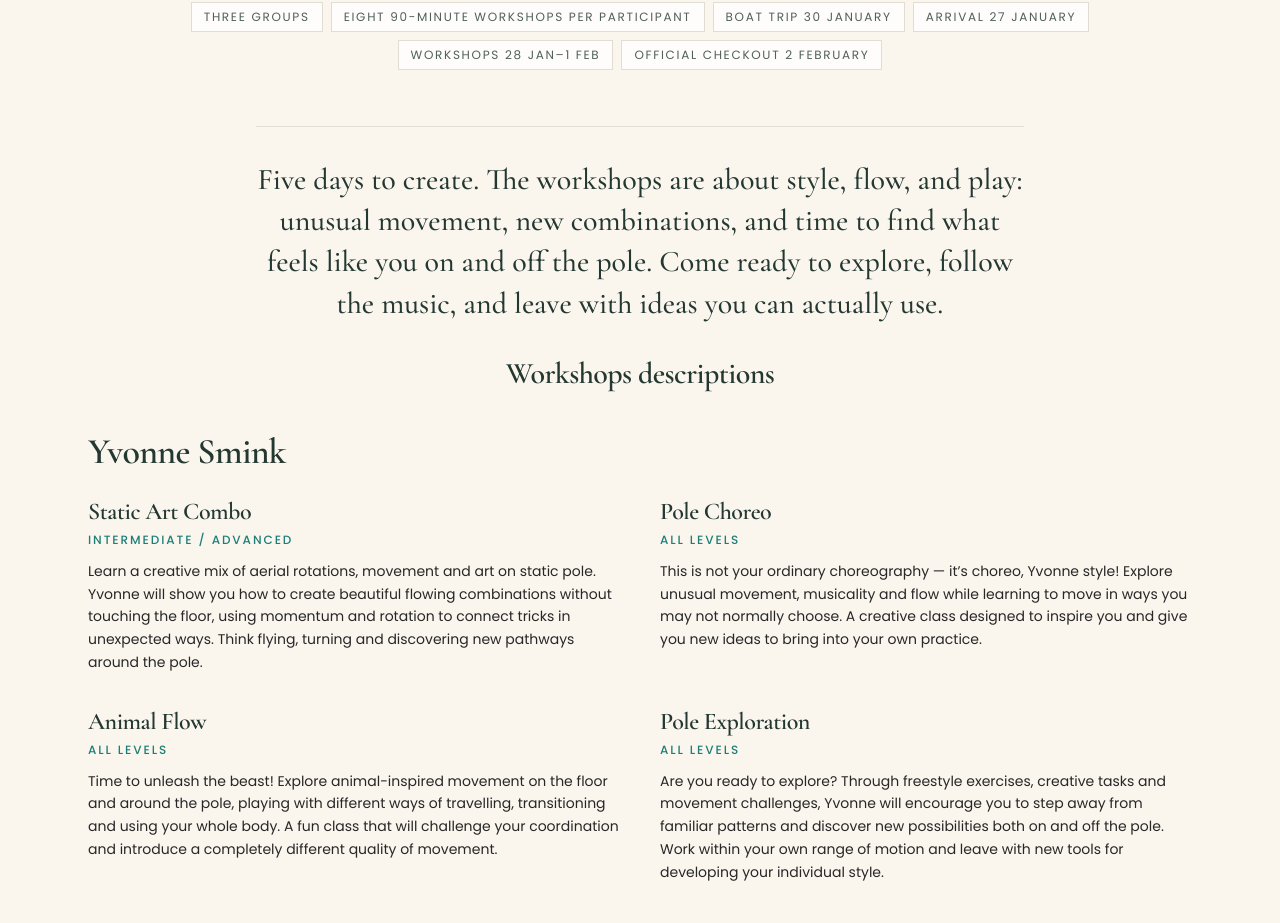
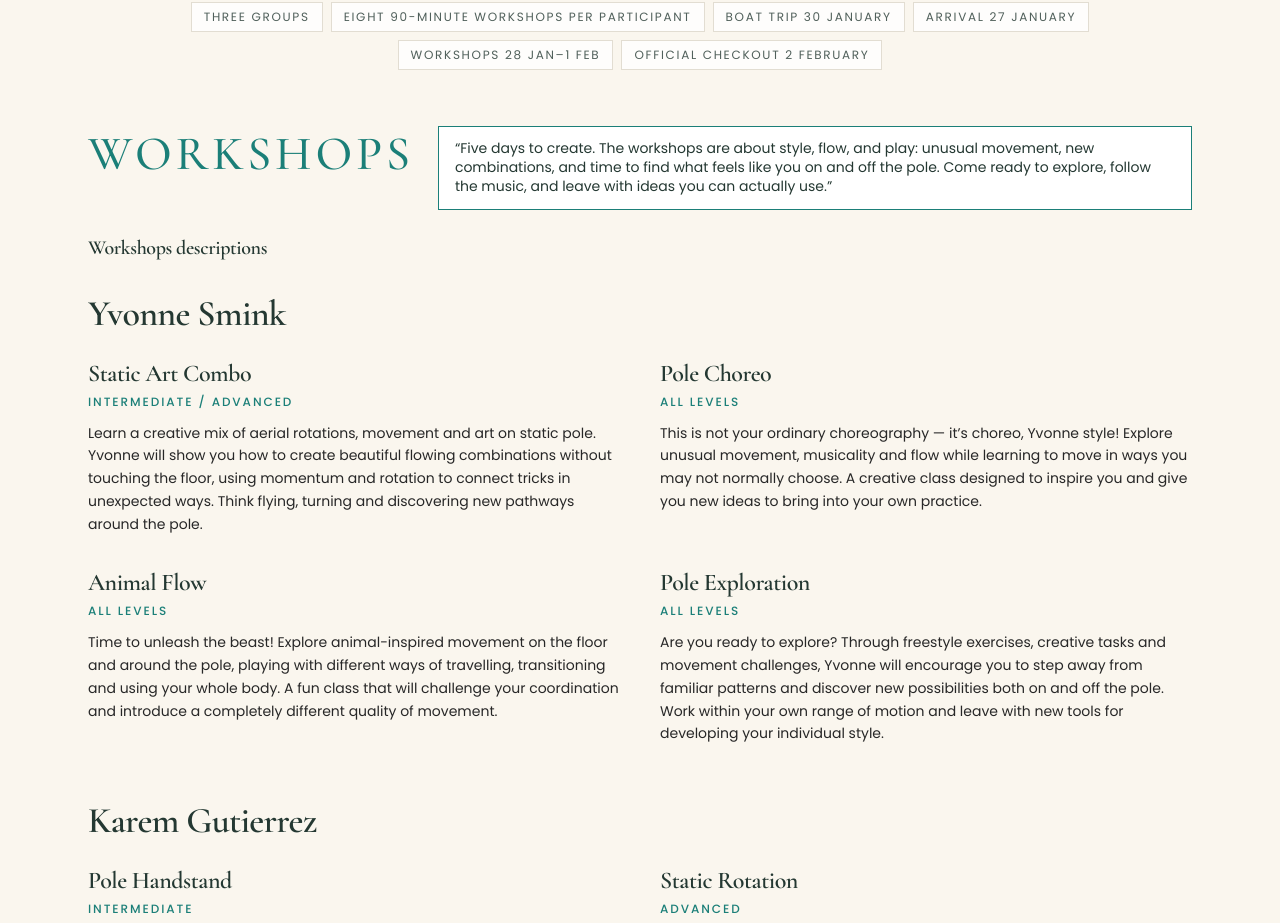
Before and after one commit to Swapeeai/phuketpoleretreats, a Next.js app: page /timetable in a window 1280 px wide. Shown: the part 1635-2558 px from the top of the page. Built offline with nearby package versions, Linux system fonts and the light colour scheme; no server answers.

Commit message:
Restyle the workshop intro as a label beside a quote.

```diff
--- a/src/components/workshop-descriptions.tsx
+++ b/src/components/workshop-descriptions.tsx
@@ -1,16 +1,26 @@
 import Link from "next/link";
 import { WORKSHOP_INSTRUCTORS, WORKSHOP_INTRO } from "@/lib/workshop-descriptions";
 
-const introClassName =
-  "mx-auto max-w-3xl border-t border-border pt-8 text-center font-heading text-2xl leading-snug text-foreground sm:text-3xl";
+function WorkshopIntroBlock() {
+  return (
+    <div className="flex flex-col gap-3 sm:flex-row sm:items-stretch sm:gap-6">
+      <p className="shrink-0 font-heading text-4xl leading-none tracking-[0.08em] text-primary sm:pt-1 sm:text-5xl">
+        WORKSHOPS
+      </p>
+      <p className="border border-primary bg-white px-4 py-3 text-sm leading-snug text-foreground sm:flex-1">
+        “{WORKSHOP_INTRO}”
+      </p>
+    </div>
+  );
+}
 
 export function WorkshopIntroLead() {
   return (
-    <div className="text-center">
-      <p className={introClassName}>{WORKSHOP_INTRO}</p>
+    <div>
+      <WorkshopIntroBlock />
       <Link
         href="/timetable#workshops"
-        className="mt-5 inline-block text-sm font-medium text-primary underline-offset-4 hover:underline"
+        className="mt-4 inline-block text-sm font-medium text-primary underline-offset-4 hover:underline"
       >
         See the workshop descriptions
       </Link>
@@ -21,9 +31,9 @@ export function WorkshopIntroLead() {
 export function WorkshopDescriptions() {
   return (
     <div id="workshops">
-      <p className={introClassName}>{WORKSHOP_INTRO}</p>
-      <h2 className="mt-8 text-center text-2xl sm:text-3xl">Workshops descriptions</h2>
-      <div className="mt-10 space-y-14">
+      <WorkshopIntroBlock />
+      <h2 className="mt-6 text-lg sm:text-xl">Workshops descriptions</h2>
+      <div className="mt-8 space-y-14">
         {WORKSHOP_INSTRUCTORS.map((instructor) => (
           <section key={instructor.name}>
             <h2 className="text-3xl sm:text-4xl">{instructor.name}</h2>
```
